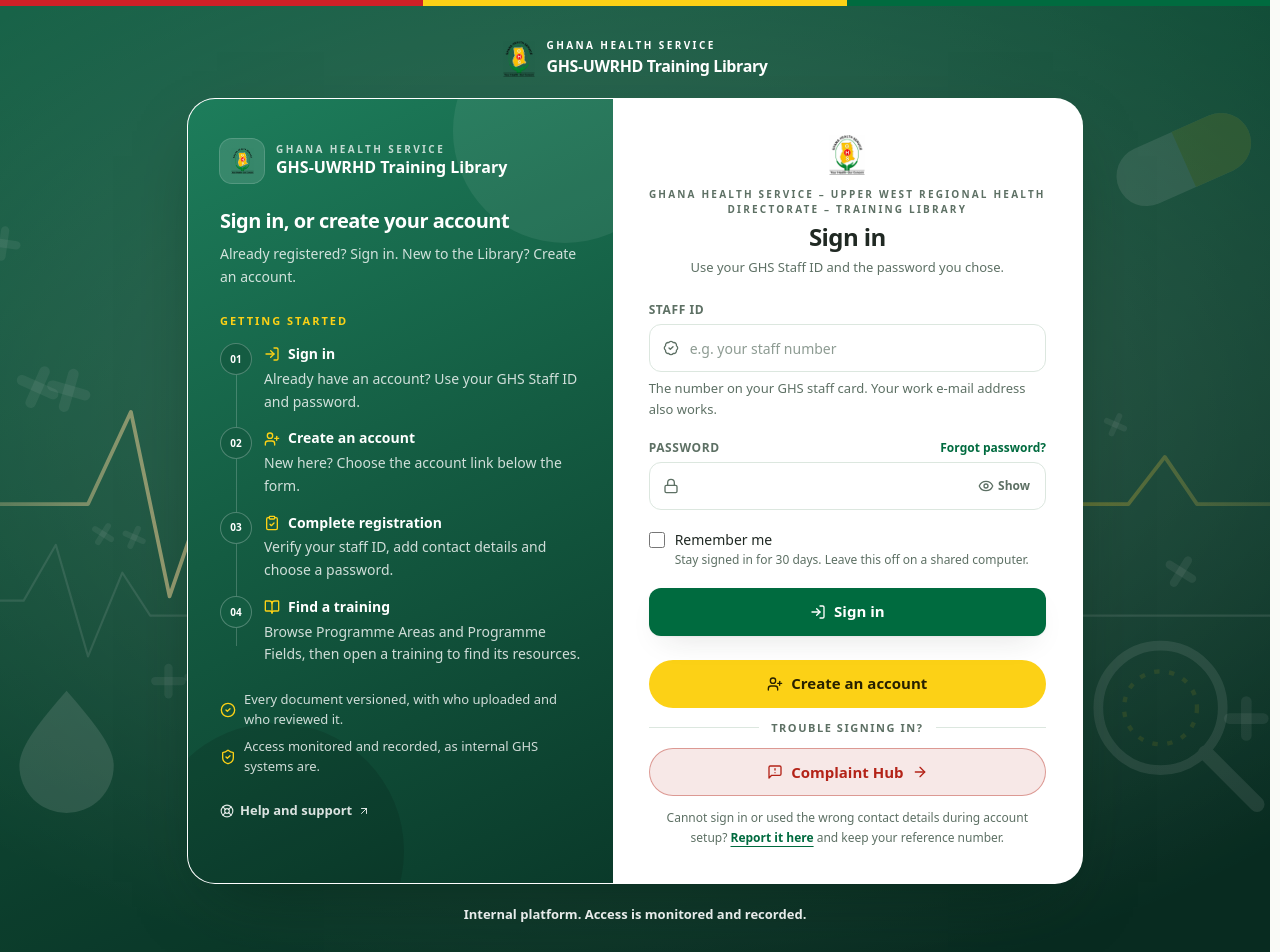
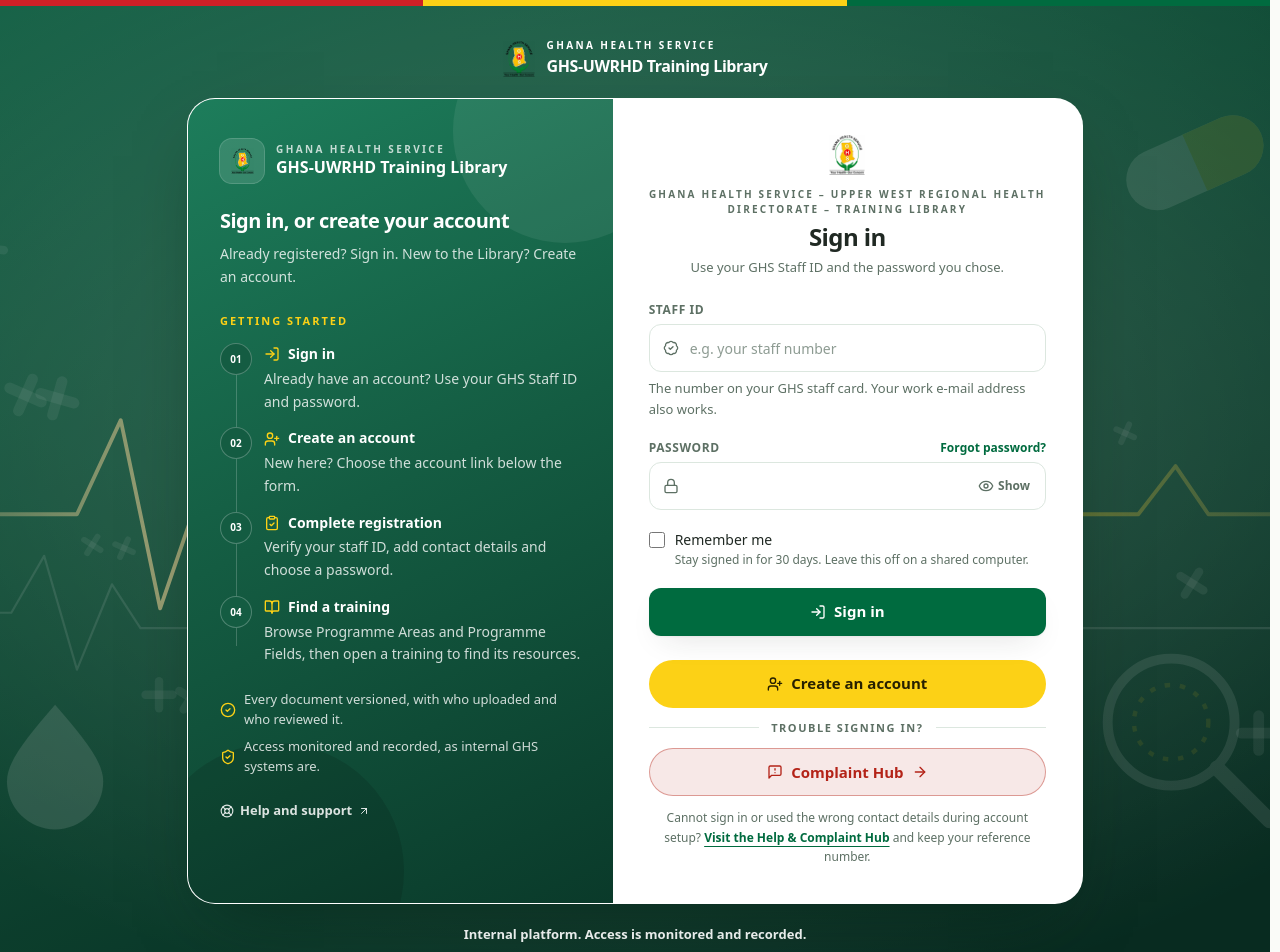
Before and after one commit to DeryChris/ghs-etraining-hub, a Next.js app: page /login in a window 1280 px wide. Shown: the top 952 px of the page. Built offline with nearby package versions, Linux system fonts and the light colour scheme; no server answers.

Commit message:
Keep sign-in support links on Help Hub
Co-authored-by: arena-agent <297053741+arena-agent@users.noreply.github.com>

```diff
--- a/src/app/(auth)/login/page.tsx
+++ b/src/app/(auth)/login/page.tsx
@@ -64,7 +64,7 @@ export default async function LoginPage({
           </div>
 
           <Link
-            href="/help/report"
+            href="/help"
             className="flex min-h-12 w-full items-center justify-center gap-2 rounded-[var(--radius-pill)] border border-danger/40 bg-danger/10 px-5 text-[15px] font-bold text-danger transition-colors hover:bg-danger/20 focus-visible:outline-2 focus-visible:outline-offset-2 focus-visible:outline-danger"
           >
             <MessageSquareWarning className="h-4 w-4" aria-hidden />
@@ -74,8 +74,8 @@ export default async function LoginPage({
 
           <p className="text-center text-[12px] leading-relaxed text-ink-muted">
             Cannot sign in or used the wrong contact details during account setup?{" "}
-            <Link href="/help/report" className="font-semibold text-primary underline underline-offset-4">
-              Report it here
+            <Link href="/help" className="font-semibold text-primary underline underline-offset-4">
+              Visit the Help &amp; Complaint Hub
             </Link>{" "}
             and keep your reference number.
           </p>
```
